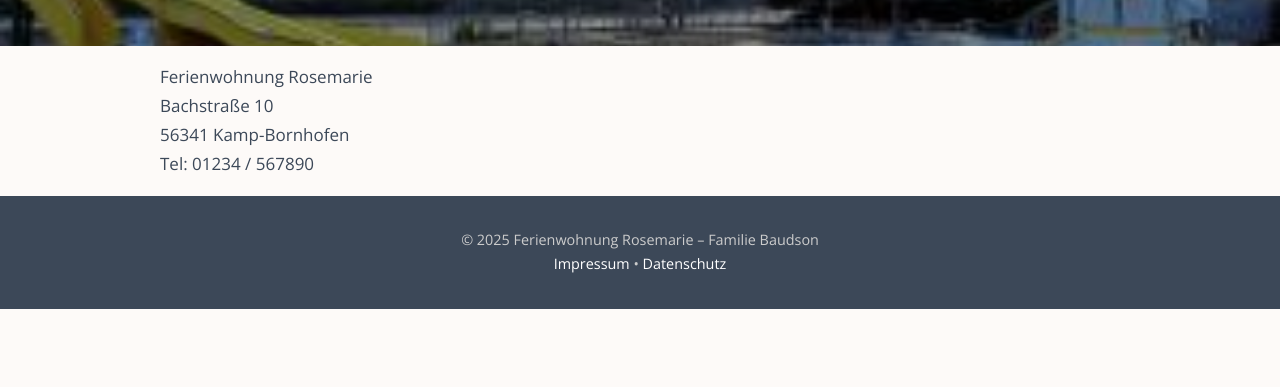
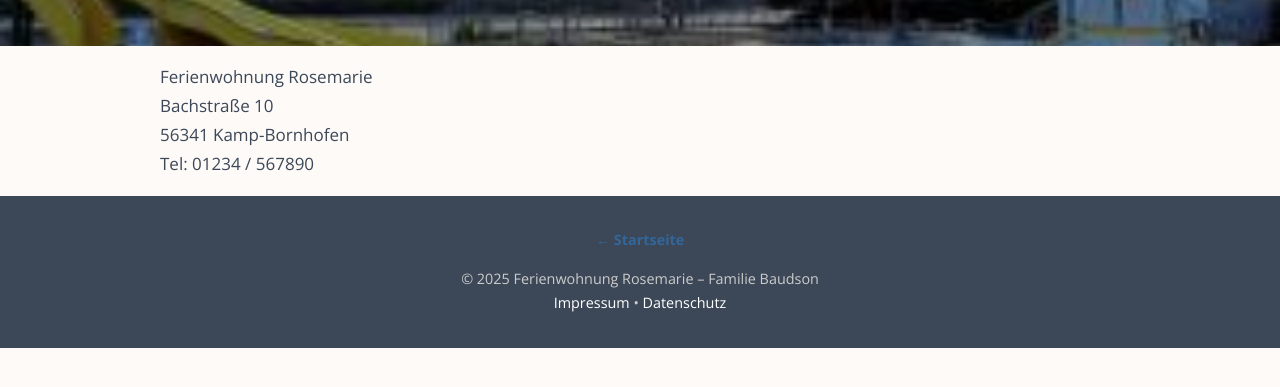
Before and after one commit to TBaudson/Webseite_Rosemarie, a plain HTML site: page impressum.html in a window 1280 px wide. Shown: the part 209-596 px from the top of the page. Drawn offline with nearby package versions, Linux system fonts and the light colour scheme.

Commit message:
Absprung zurück zur Startseite eingebaut

```diff
--- a/css/main.css
+++ b/css/main.css
@@ -81,7 +81,17 @@ body {
 .nav-links a:hover {
     color: var(--color-primary);
 }
-
+/* In deiner main.css ergänzen */
+.home-link {
+    display: inline-block;
+    margin-bottom: 1em;
+    color: #336699;
+    text-decoration: none;
+    font-weight: bold;
+}
+.home-link:hover {
+    text-decoration: underline;
+}
 /* --- Sections Allgemein --- */
 section {
     padding: 4rem 0;
--- a/impressum.html
+++ b/impressum.html
@@ -23,6 +23,7 @@
     </main>
     <footer>
         <div class="container">
+            <a href="index.html" class="home-link">← Startseite</a><br>
             © 2025 Ferienwohnung Rosemarie – Familie Baudson<br>
             <a href="impressum.html">Impressum</a> &bull; <a href="datenschutz.html">Datenschutz</a>
         </div>
```
Also changed, not shown: datenschutz.html (+1 -0 lines).
